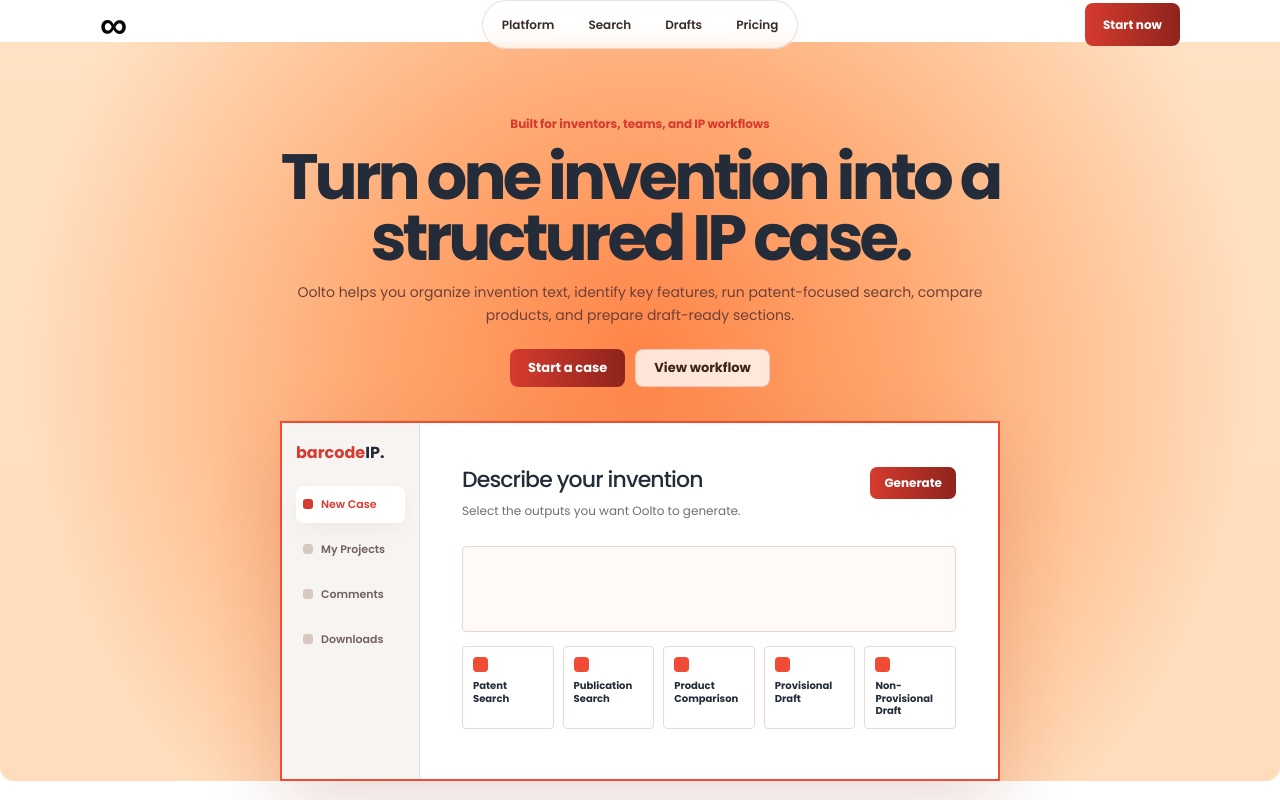
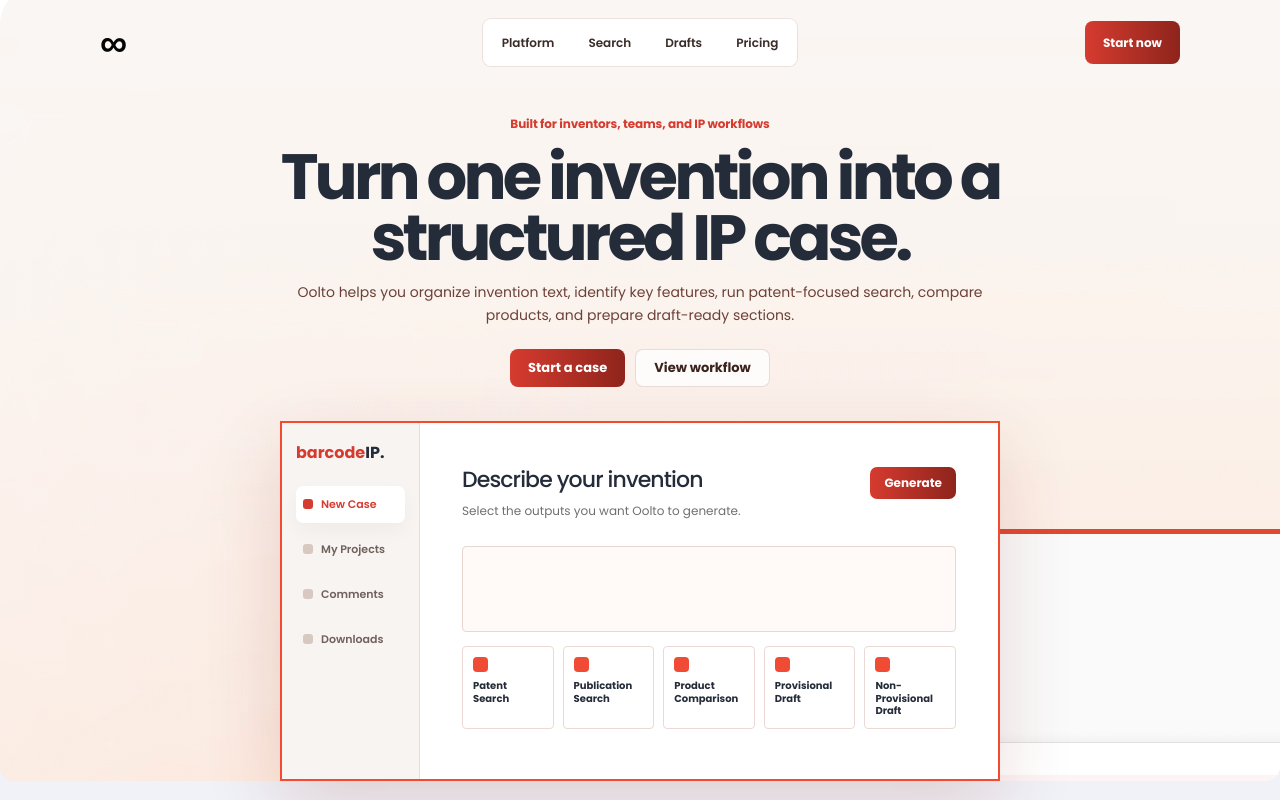
Before and after one commit to Developeraltbig/barcodeIP-Frontend, a React (Vite) app: page /pages/auth/landing in a window 1280 px wide. Shown: the top 800 px of the page. Built offline with nearby package versions, Linux system fonts and the light colour scheme.

Commit message:
side bar name is dynamic is done

```diff
--- a/src/layouts/Sidebar.jsx
+++ b/src/layouts/Sidebar.jsx
@@ -2,10 +2,13 @@ import React, { memo, useEffect, useMemo, useRef, useState } from "react";
 import { ChevronDown, Clock, UserRound, LogOut } from "lucide-react";
 import { PAGES } from "../views/Home/constants";
 import { navItems } from "../views/Home/data";
+import { useSelector, useDispatch } from 'react-redux';
 
 function Sidebar({ activePage, onPageChange, onLogout }) {
     const [showRecent, setShowRecent] = useState(false);
     const [showProfileMenu, setShowProfileMenu] = useState(false);
+    const dashboard = useSelector((state) => state.auth.user || {});
+    console.log('dashboard --', dashboard);
 
     const profileRef = useRef(null);
 
@@ -154,8 +157,7 @@ function Sidebar({ activePage, onPageChange, onLogout }) {
                             <UserRound size={17} />
                         </span>
 
-                        <span className="sidebar-profile-name">Roshan</span>
-
+                        <span className="sidebar-profile-name">{dashboard.email.split('@')[0]}</span>
                         <ChevronDown
                             size={15}
                             className={showProfileMenu ? "profile-chevron open" : "profile-chevron"}
--- a/src/views/LandingPage.css
+++ b/src/views/LandingPage.css
@@ -48,7 +48,7 @@ a {
     width: 100%;
     min-height: 100vh;
     overflow-x: hidden;
-    background: #fff;
+    /* background: #fff; */
 }
 
 /* HERO */
@@ -56,9 +56,9 @@ a {
 .landing-hero {
     width: 100%;
     padding: 18px 20px 0;
-    background:
+    /* background:
         radial-gradient(circle at 50% 42%, rgba(255, 116, 48, 0.85) 0%, rgba(255, 152, 85, 0.76) 36%, rgba(255, 223, 190, 0.9) 80%),
-        linear-gradient(180deg, #fff7ef 0%, #ffc19b 100%);
+        linear-gradient(180deg, #fff7ef 0%, #ffc19b 100%); */
     border-bottom-left-radius: 14px;
     border-bottom-right-radius: 14px;
 }
@@ -85,8 +85,8 @@ a {
     gap: 6px;
     padding: 5px;
     border: 1px solid rgba(125, 44, 28, 0.14);
-    border-radius: 999px;
-    background: rgba(255, 255, 255, 0.72);
+    border-radius: 9px;
+    background: #FFFFFF;
     backdrop-filter: blur(10px);
 }
 
--- a/src/views/LandingPage.jsx
+++ b/src/views/LandingPage.jsx
@@ -1,5 +1,6 @@
 import React from "react";
 import "./LandingPage.css";
+import background from "../assets/landingPage/Background.jpg";
 
 const navLinks = ["Platform", "Search", "Drafts", "Pricing"];
 
@@ -59,6 +60,11 @@ const testimonials = [
 function LandingPage() {
     return (
         <main className="landing-page">
+
+            <section id="home" className="landing-hero" style={{
+                backgroundImage: `url(${background})`,
+
+            }}>
                 <header className="landing-header">
                     <a href="#home" className="landing-logo" aria-label="Oolto home">
                         ∞
@@ -76,8 +82,6 @@ function LandingPage() {
                         Start now
                     </button>
                 </header>
-
-            <section id="home" className="landing-hero">
                 <div className="landing-hero-inner">
                     <span className="eyebrow">Built for inventors, teams, and IP workflows</span>
 
```
Also changed, not shown: src/assets/landingPage/Background.jpg (added). Lines whose indentation alone changed are shown as unchanged.
